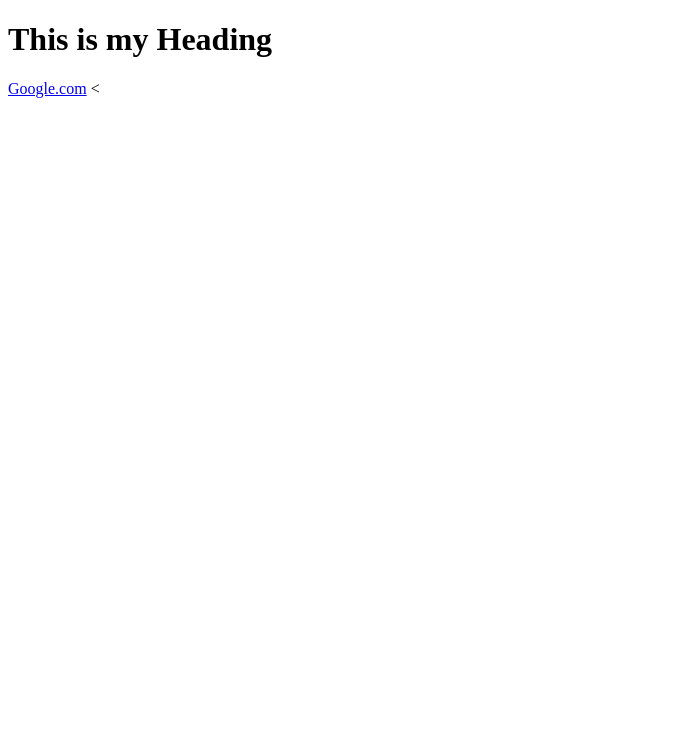
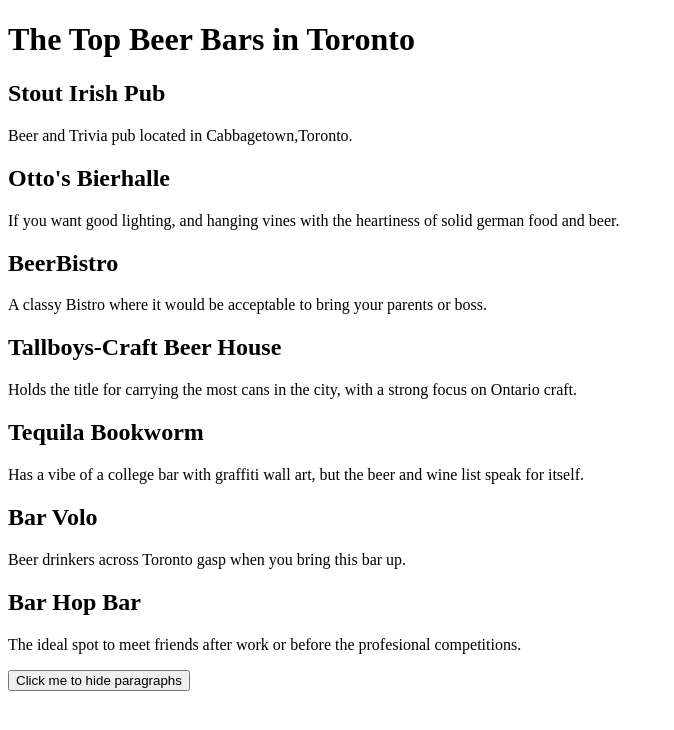
Before and after one commit to jordanlala/CIM111, a plain HTML site: page class_examples/js_script/index.html in a window 1280 px wide. Shown: the whole page, without its empty margins (0-674 px from the left). Drawn offline with nearby package versions, Linux system fonts and the light colour scheme.

Commit message:
best beers

```diff
--- a/class_examples/js_script/index.html
+++ b/class_examples/js_script/index.html
@@ -1,19 +1,36 @@
 <!DOCTYPE html>
-<!DOCTYPE html>
-<html lang="en" dir="ltr">
-  <head>
-    <meta charset="utf-8">
-    <title>My Title</title>
-  </head>
-  <body>
-    <h1>This is my Heading</h1>
-    <a href="http;//google.com">Google.com</a>
-    <<script type="text/javascript">
-      var x = 4;
-      console.log(x);
+<html>
+<head>
+<script src="https://ajax.googleapis.com/ajax/libs/jquery/3.4.1/jquery.min.js"></script>
+<script>
+$(document).ready(function(){
+ $("button").click(function(){
+   $("p").hide();
+ });
+});
+</script>
+</head>
+<body>
 
-    </script>
-    <script src="script.js">
-      </script>
-  </body>
+<h1>The Top Beer Bars in Toronto</h1>
+
+<h2>Stout Irish Pub</h2>
+<p>Beer and Trivia pub located in Cabbagetown,Toronto.</p>
+<h2>Otto's Bierhalle</h2>
+<p>If you want good lighting, and hanging vines with the heartiness of solid german food and beer.</p>
+<h2>BeerBistro</h2>
+<p>A classy Bistro where it would be acceptable to bring your parents or boss.</p>
+<h2>Tallboys-Craft Beer House</h2>
+<p>Holds the title for carrying the most cans in the city, with a strong focus on Ontario craft.</p>
+<h2>Tequila Bookworm</h2>
+<p>Has a vibe of a college bar with graffiti wall art, but the beer and wine list speak for itself.</p>
+<h2>Bar Volo</h2>
+<p>Beer drinkers across Toronto gasp when you bring this bar up. </p>
+<h2>Bar Hop Bar</h2>
+<p>The ideal spot to meet friends after work or before the profesional competitions.</p>
+
+
+<button>Click me to hide paragraphs</button>
+
+</body>
 </html>
```
